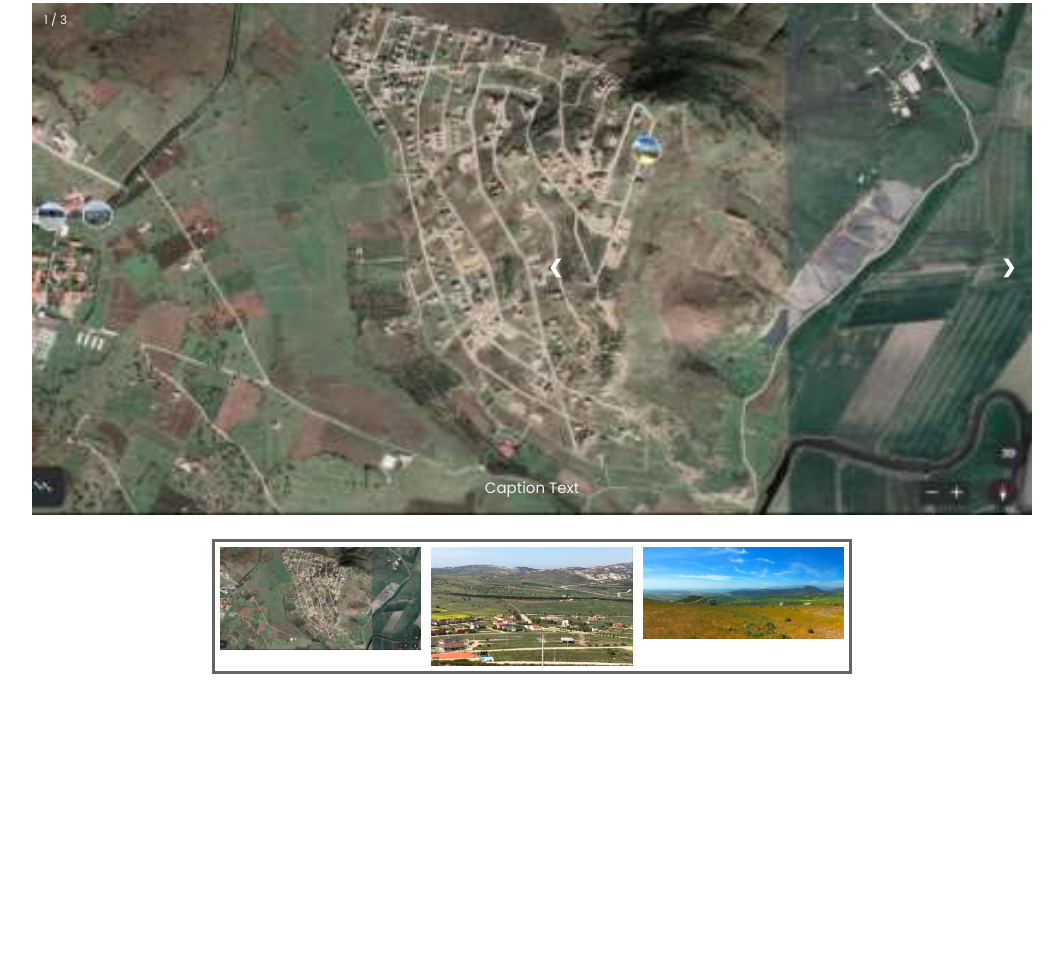
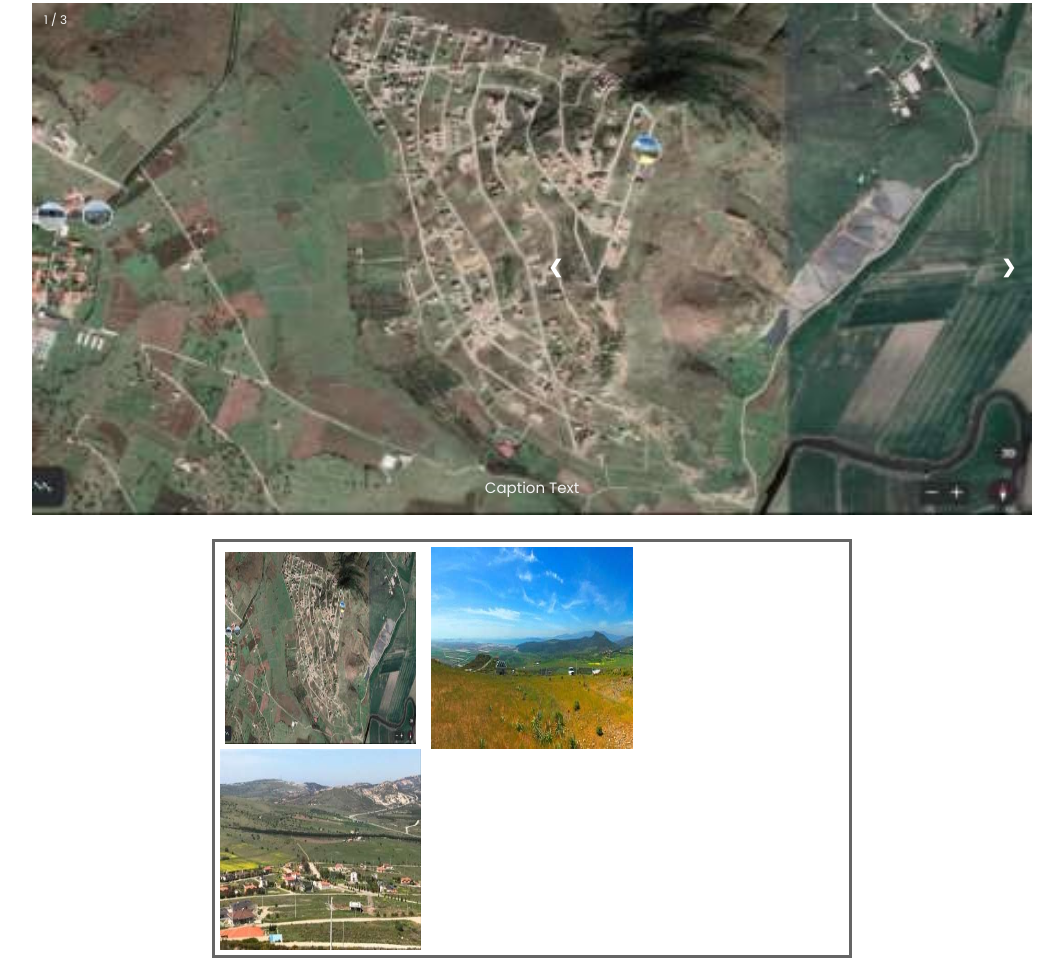
Before and after one commit to egeerdil/Mete, a plain HTML site: page courosel.html in a window 1280 px wide. Shown: the part 475-1433 px from the top of the page, without its empty margins (108-1171 px from the left). Before the commit the page ends 1149 px from the top, so only its background shows below. Drawn offline with nearby package versions, Linux system fonts and the light colour scheme.

Commit message:
Update courosel.html

```diff
--- a/courosel.html
+++ b/courosel.html
@@ -132,14 +132,13 @@
 </div>
     <div class="row" style="width:50%; border-style: solid" >
   <div class="column" onclick="currentSlide(1)">
-    <img src="img/tamam1.jpg" alt="Snow" style="width:100%; height: same-as-width">
+    <img src="img/tamam1.jpg" alt="Snow" style="width:100%; aspect-ratio : 1 / 1;>
   </div>
   <div class="column" onclick="currentSlide(2)">
-    <img src="img/tamam2.jpg" alt="Forest" style="width:100%; height: same-as-width
-  ">
+    <img src="img/tamam2.jpg" alt="Forest" style="width:100%; aspect-ratio : 1 / 1;">
   </div>
   <div class="column"  onclick="currentSlide(3)">
-    <img src="img/tamam3.jpg" alt="Mountains" style="width:100%; height: same-as-width">
+    <img src="img/tamam3.jpg" alt="Mountains" style="width:100%; aspect-ratio : 1 / 1;">
   </div>
 </div>
 
```
